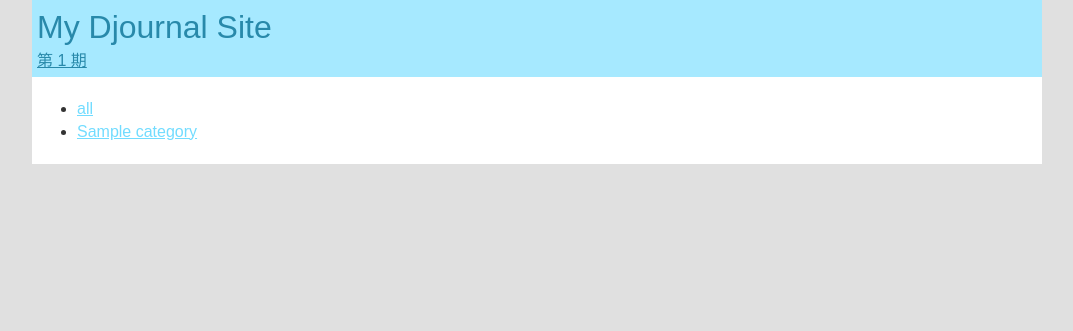
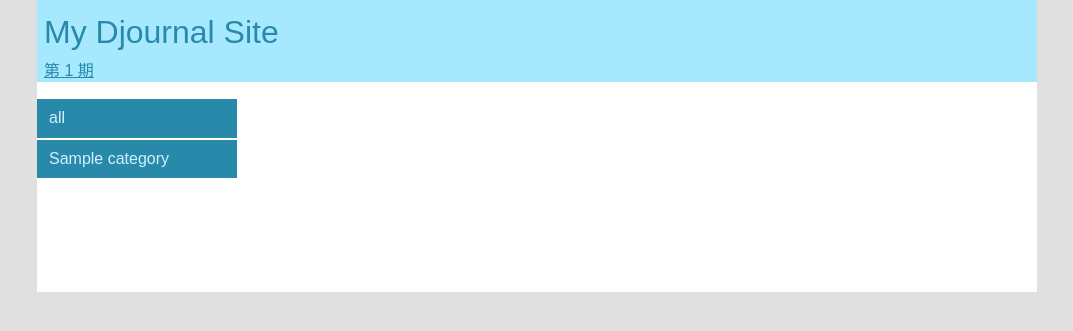
Before and after one commit to lsc36/djournal, a Django app: page /1 in a window 1280 px wide. Shown: the top 331 px of the page, without its empty margins (103-1176 px from the left). Run offline with Django 3.2, Linux system fonts and the light colour scheme; tables that the repository leaves empty hold one stand-in row (values such as "Sample post"); some libraries are stand-ins or nearby versions.

Commit message:
category menu styles

```diff
--- a/djournal/articles/views.py
+++ b/djournal/articles/views.py
@@ -66,7 +66,10 @@ def view_category(request, volume_number, category_name):
 def view_article(request, volume_number, article_id):
     volume = get_object_or_404(Volume, published=True, number=volume_number)
     article = get_object_or_404(Article, volume=volume, id=article_id)
-    context = _build_context_with_volume(volume, article=article)
+    context = _build_context_with_volume(volume,
+        article=article,
+        category=article.category,
+        )
     return render(request, 'view_article.html', context)
 
 
--- a/djournal/static/css/main.css
+++ b/djournal/static/css/main.css
@@ -113,33 +113,98 @@ a { color: #72dcff; }
 .wrap {
     width: 1000px;
     margin: 0 auto;
-    padding: 5px;
 }
 
 
-/* header */
+/* head */
 
-#head { background-color: #a6e9ff; }
+#head {
+    background-color: #a6e9ff;
+}
 
-#head a { display: block; }
+#head a {
+    display: block;
+}
 
 #site-name {
     color: #2889aa;
     font-size: xx-large;
     text-decoration: none;
+    padding: 10px 7px 0 7px;
 }
 
 #current-volume {
     color: #2889aa;
+    padding: 5px 7px 0 7px;
 }
 
 
-/* content */
+/* body & content */
+
+#body {
+    background-color: #fff;
+    position: relative;
+}
 
 #content {
-    background-color: #fff;
+    padding: 5px;
+    min-height: 200px;
 }
 
+#content.with-menu { margin-left: 205px; }
+
+
+/* category list */
+
+#category-list {
+    display: block;
+    position: absolute;
+    top: 15px;
+    left: 0;
+    width: 200px;
+    list-style: none;
+    margin: 0;
+    padding: 0;
+}
+
+#category-list ul {
+    margin: 0;
+    padding: 0;
+}
+
+#category-list li {
+    margin: 0;
+    padding: 0;
+    list-style: none;
+}
+
+#category-list a {
+    background-color: #2889aa;
+    color: #cff3ff;
+    display: block;
+    margin: 2px 0;
+    padding: 8px 12px;
+    text-decoration: none;
+    font-weight: normal;
+}
+
+#category-list a:hover {
+    background-color: #72dcff;
+    color: #fff;
+    padding-bottom: 8px;
+    margin-left: -10px;
+}
+
+#category-list li.active a {
+    background-color: #ffb86d;
+    color: #aa6926;
+    margin-left: -10px;
+}
+
+#category-list li.active a:hover {
+    background-color: #aa6926;
+    color: #ffb86d;
+}
 
 
 
--- a/djournal/templates/base.html
+++ b/djournal/templates/base.html
@@ -28,9 +28,39 @@
             <a id="current-volume" href="{% url 'list_volumes' %}">{{ volume }}</a>
             {% endif %}
         </div>
-        <div id="content" class="wrap">
-            {% block content %}
-            {% endblock %}
+        <div id="body" class="wrap">
+            {% if category_list %}
+            <div id="category-list">
+                <ul>
+                    {% if 'all' == category %}
+                    <li class="active">
+                    {% else %}
+                    <li>
+                    {% endif %}
+                        <a href="{% url 'view_category' volume.number 'all' %}">
+                            all
+                        </a>
+                    </li>
+                    {% for cat in category_list %}
+                    {% if cat == category %}
+                    <li class="active">
+                    {% else %}
+                    <li>
+                    {% endif %}
+                        <a href="{% url 'view_category' volume.number cat.name %}">
+                            {{ cat.name }}
+                        </a>
+                    </li>
+                    {% endfor %}
+                </ul>
+            </div>
+            <div id="content" class="with-menu">
+            {% else %}
+            <div id="content">
+            {% endif %}
+                {% block content %}
+                {% endblock %}
+            </div>
         </div>
 
         <script src="//ajax.googleapis.com/ajax/libs/jquery/1.10.2/jquery.min.js"></script>
--- a/djournal/templates/index.html
+++ b/djournal/templates/index.html
@@ -1,13 +1,3 @@
 {% extends "base.html" %}
 {% block content %}
-<ul id="category-list">
-    <li><a href="{% url 'view_category' volume.number 'all' %}">
-        all
-    </a></li>
-    {% for category in category_list %}
-    <li><a href="{% url 'view_category' volume.number category.name %}">
-        {{ category }}
-    </a></li>
-    {% endfor %}
-</ul>
 {% endblock %}
--- a/djournal/templates/view_article.html
+++ b/djournal/templates/view_article.html
@@ -1,8 +1,5 @@
 {% extends "base.html" %}
 {% block content %}
-<h3><a href="{% url 'view_category' volume.number article.category %}">
-    {{ article.category }}
-</a></h3>
 <h1>{{ article.title }}</h1>
 {{ article.content|safe }}
 {% endblock %}
--- a/djournal/templates/view_category.html
+++ b/djournal/templates/view_category.html
@@ -1,6 +1,5 @@
 {% extends "base.html" %}
 {% block content %}
-<h3>{{ category }}</h3>
 <ul id="article-list">
     {% for article in article_list %}
     <li><a href="{% url 'view_article' volume.number article.id %}">
```
